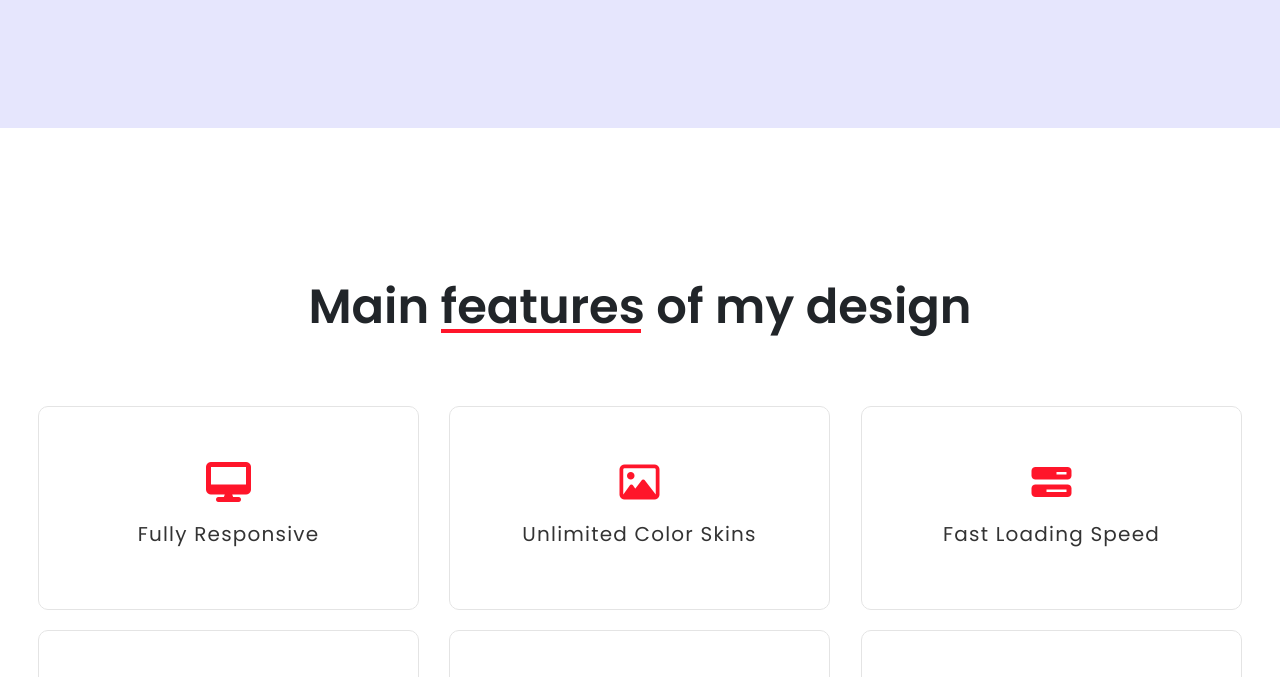
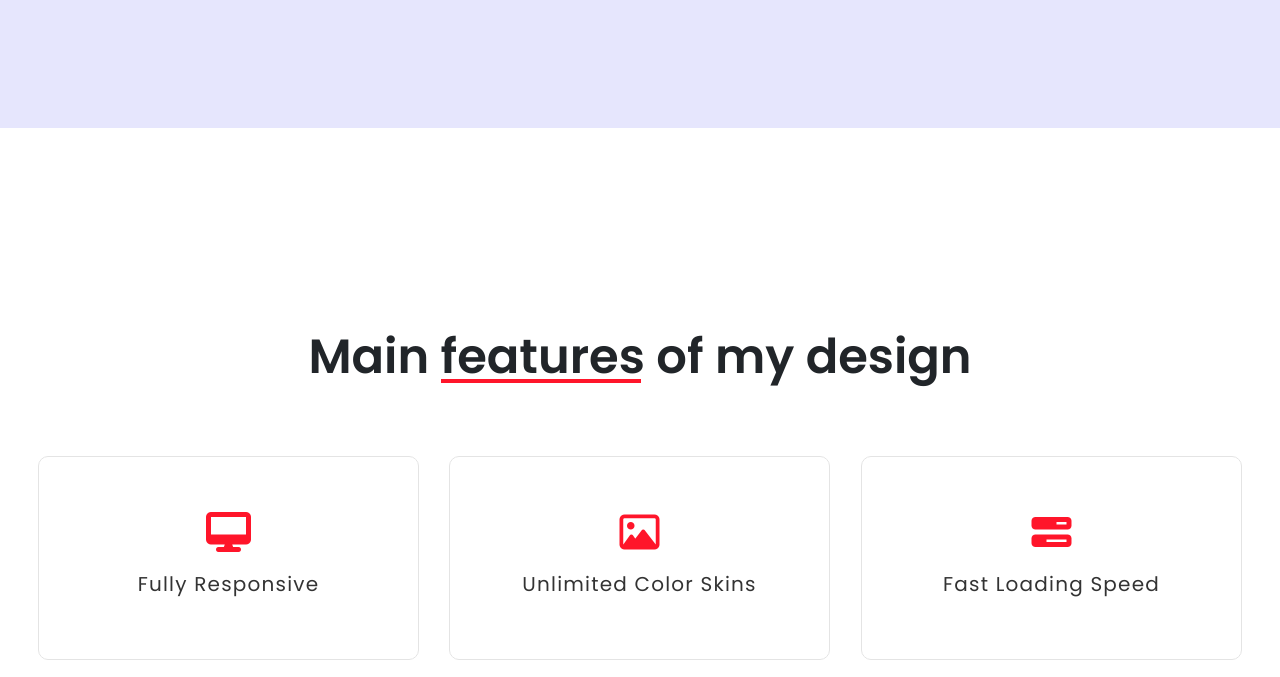
Before and after one commit to akmgmerakmgmer/Arlo-Project, a plain HTML site: page index.html in a window 1280 px wide. Shown: the part 4550-5227 px from the top of the page. Drawn offline with nearby package versions, Linux system fonts and the light colour scheme.

Commit message:
Second Update

```diff
--- a/css/sass/_foot.sass
+++ b/css/sass/_foot.sass
@@ -3,6 +3,7 @@ footer
     padding-top: 150px
     background: #14161E
     padding-bottom: 150px
+    overflow-x: hidden
     button
         @extend %buttons
         img
--- a/css/sass/_main6.sass
+++ b/css/sass/_main6.sass
@@ -1,6 +1,6 @@
 .main6
     @extend %margins
-    margin-top: 150px
+    padding-top: 150px
     margin-bottom: 10px
     h2
         @extend %headings
--- a/css/sass/main7.sass
+++ b/css/sass/main7.sass
@@ -1,5 +1,6 @@
 .main7
     margin-top: 100px
+    overflow-x: hidden
     ul
         margin-top: 100px
         li
--- a/css/sass/style.sass
+++ b/css/sass/style.sass
@@ -1,10 +1,12 @@
-body
+body,html
     margin: 0
     padding: 0
     box-sizing: border-box
     font-family: 'Poppins', sans-serif
+    scroll-behavior: smooth
+    overflow-x: hidden
     #app
-        overflow: hidden
+        overflow-x: hidden
         @import 'nav'
         @import main1
         @import main2
--- a/index.html
+++ b/index.html
@@ -1,7 +1,7 @@
 <html lang="en">
 <head>
     <meta charset="UTF-8">
-    <meta name="viewport" content="width=device-width, initial-scale=1.0">
+    <meta name="viewport" content="width=device-width, minimum-scale=1.0">
     <link rel="preconnect" href="https://fonts.gstatic.com">
     <script src="https://use.fontawesome.com/f4e7411ff2.js"></script>
     <link href="https://fonts.googleapis.com/css2?family=Poppins:wght@400;500;600;700;800&display=swap" rel="stylesheet">
--- a/js/script.js
+++ b/js/script.js
@@ -15,8 +15,8 @@ Vue.component('navbar',{
             <img src="images/logo.png" alt="Arlo" class="logo">
             <nav>
                 <ul>
-                    <li><a href="#">Main Templates</a></li>
-                    <li><a href="#">Documentation</a></li>
+                    <li><a href="#main3">Main Templates</a></li>
+                    <li><a href="#main6">Documentation</a></li>
                 </ul>
             </nav>
 
@@ -52,7 +52,7 @@ Vue.component('main2',{
 })
 Vue.component('main3',{
   template:`
-  <section class="main3">
+  <section class="main3" id="main3">
       <div class="text-center container">
           <ul class="gallery-links">
               <li data-filter="all" class="active">All</li>
@@ -101,7 +101,7 @@ Vue.component('main5',{
 Vue.component('main6',{
   props:['services'],
   template:`
-  <section class="main6">
+  <section class="main6" id="main6">
       <h2 class="text-center">Main <span>features</span> of my design</h2>
       <div class="row text-center">
           <div class="col-lg-4 col-md-6 main6-divisions" v-for="service in services">
@@ -308,6 +308,7 @@ new Vue({
 
 
 $( document ).ready(function() {
+
     navbar();
     gallery();
     lightslider()
```
Also changed, not shown: css/sass/main7.css, css/sass/style.css, 2 other files.
